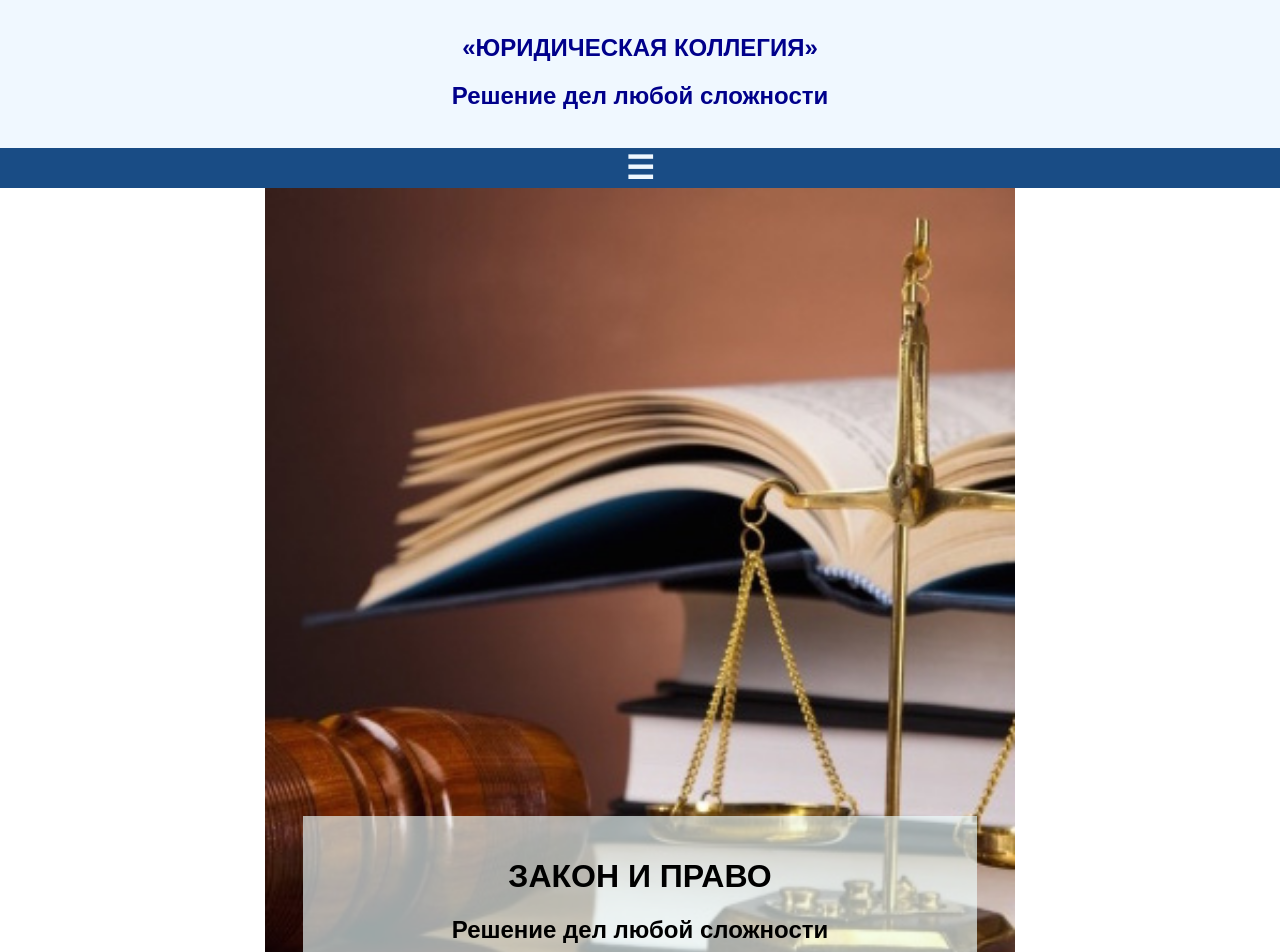
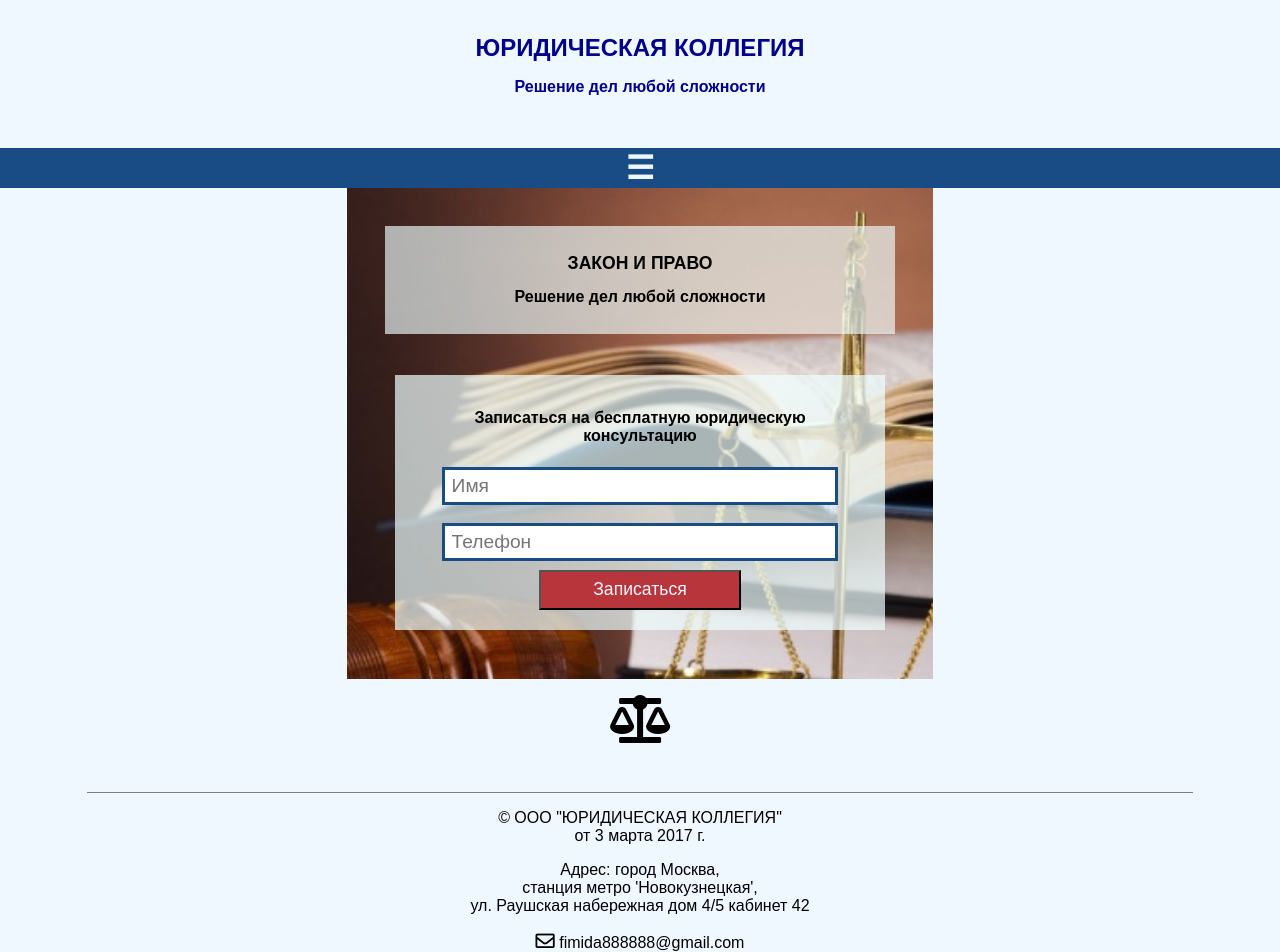
Before and after one commit to KatyaHorton/Law-Firm-Moscow-App, a React (Create React App) app: page / in a window 1280 px wide. Shown: the top 952 px of the page. Built offline with nearby package versions, Linux system fonts and the light colour scheme.

Commit message:
stiles adjusted for starting screen width (300px)

```diff
--- a/src/App.css
+++ b/src/App.css
@@ -4,8 +4,18 @@ body, html {
 }
 .App {
   text-align: center;
-	min-width: 350px;
+	min-width: 300px;
+	background-color: aliceblue;
 }
+
+h1 {
+	font-size: 1.1em;
+}
+
+h2 {
+	font-size: 1em;
+}
+
 
 .App-logo {
   animation: App-logo-spin infinite 20s linear;
@@ -58,38 +68,35 @@ body, html {
 
 #nav-bar li{
 	color: aliceblue;
-	font-size: 1.8em;
+	font-size: 1.1em;
 	padding: 8px;
 }
 
 #nav-bar li:hover {
-	font-size: 2.3em;
+	font-size: 1.8em;
 	cursor: pointer;
 }
 
 #main-slide {
 	background-image: url('components/images/law-small.jpg');
-	min-height: 470px;
-	height: 135vw;
+	height: auto;
 	background-size: 100%;
 	background-repeat: no-repeat;
 	display:inline-block;
 	text-align: center;
 	align-content: center;
 	align-items: center;
-	padding: 3%;
+	padding:3%;
 }
 
 #main-slide-title {
 	background-color: rgba(240, 255, 255, 0.65);
-	height: 25vw;
 	padding: 3%;
 	height: auto;
 }
 
 #main-slide-div{
 	background-color: rgba(240, 255, 255, 0.7);
-	height: 25vw;
 	padding: 4%;
 	margin: 2%;
 	height: auto;
@@ -98,10 +105,20 @@ body, html {
 
 #footer{
 	height: auto;
+	background-color: aliceblue;
+	margin: 0;
+	padding: 0 2% 2% 2%;
 }
 
-.fas {
-	font-size: 1.5em;
+.fa-balance-scale {
+	font-size: 3em;
+	padding-bottom: 4%;
+	border-bottom: 1px solid grey;
+	width: 90%;
+}
+
+.fa-envelope, .fa-phone-square {
+	font-size: 1.2em;
 }
 
 .input-form{
@@ -113,11 +130,11 @@ body, html {
 	font-size: 1.2em;
 }
 
-#submit-contact{
+.submit-contact{
 	background-color: #b7353b;
 	height: 40px;
 	width: 45%;
-	font-size: 1.4em;
+	font-size: 1.1em;
 	color: aliceblue;
 }
 
--- a/src/components/ContactForm.js
+++ b/src/components/ContactForm.js
@@ -25,7 +25,7 @@ class ContactForm extends Component {
 					role="textbox"
 				/>
 				<br/>
-				<button id='submit-contact'>Записаться</button>
+				<button className='submit-contact'>Записаться</button>
 
 			</form>
 			</div>
--- a/src/components/Footer.js
+++ b/src/components/Footer.js
@@ -5,9 +5,17 @@ class Footer extends Component {
   render() {
     return (
 
-		<footer className="footer">
+		<footer id="footer">
           <div className="footer-title">
-			<p><i className="fas fa-balance-scale"></i> ООО "ЮРИДИЧЕСКАЯ КОЛЛЕГИЯ" </p>
+			<p><i className="fas fa-balance-scale"></i></p>
+			<p>© ООО "ЮРИДИЧЕСКАЯ КОЛЛЕГИЯ"<br/> от 3 марта 2017 г.</p>
+		<bl/>
+			<p>Адрес: город Москва,<br/>станция метро 'Новокузнецкая', <br/>
+				ул. Раушская набережная дом 4/5 кабинет 42
+			</p>
+			<p><i className="far fa-envelope"></i> fimida888888@gmail.com</p>
+			<p><i className="fas fa-phone-square"></i> +7-995-502-55-55</p>
+			<p></p>
 			</div>
 		</footer>
 
--- a/src/components/Header.js
+++ b/src/components/Header.js
@@ -6,7 +6,7 @@ class Header extends Component {
     return (
 
 		<header className="App-header">
-          <h1 className="App-title">«ЮРИДИЧЕСКАЯ КОЛЛЕГИЯ»</h1>
+          <h1 className="App-title">ЮРИДИЧЕСКАЯ КОЛЛЕГИЯ</h1>
 		  <h2>Решение дел любой сложности</h2>
 		</header>
 
```
